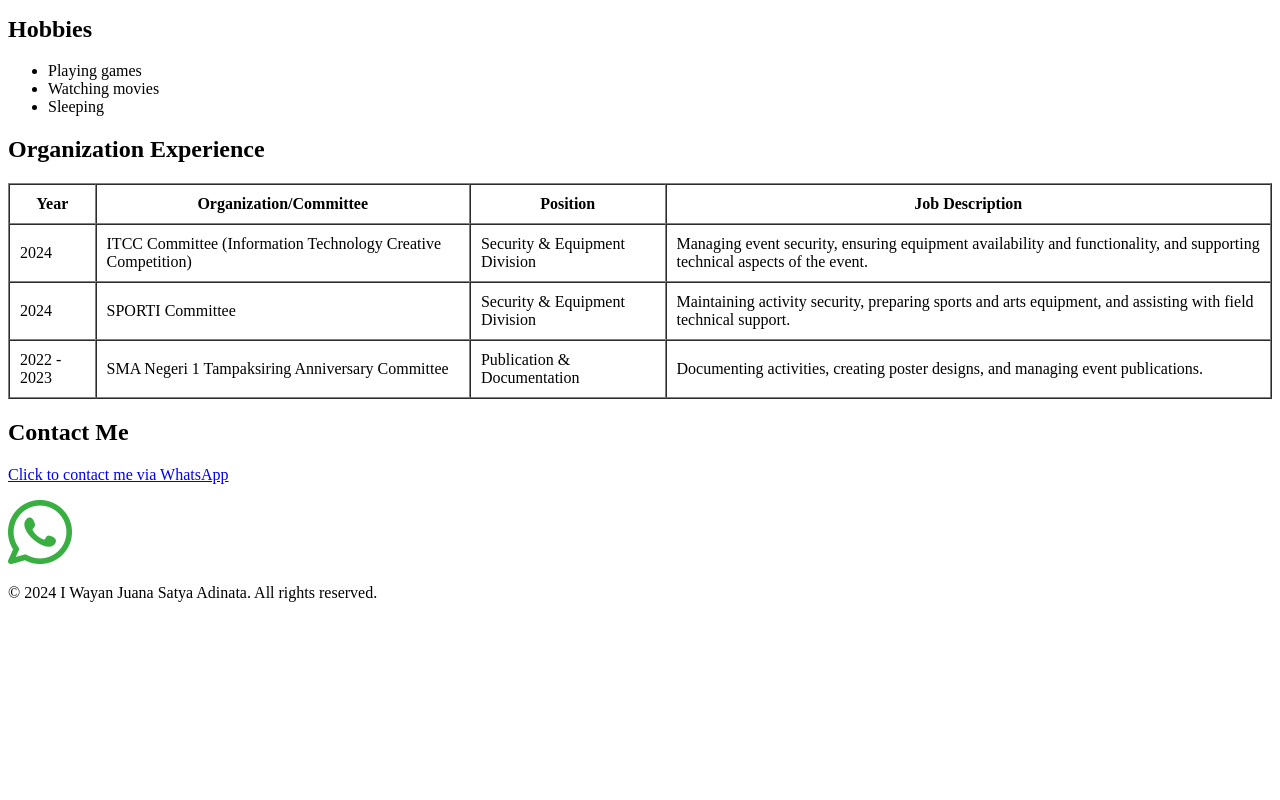
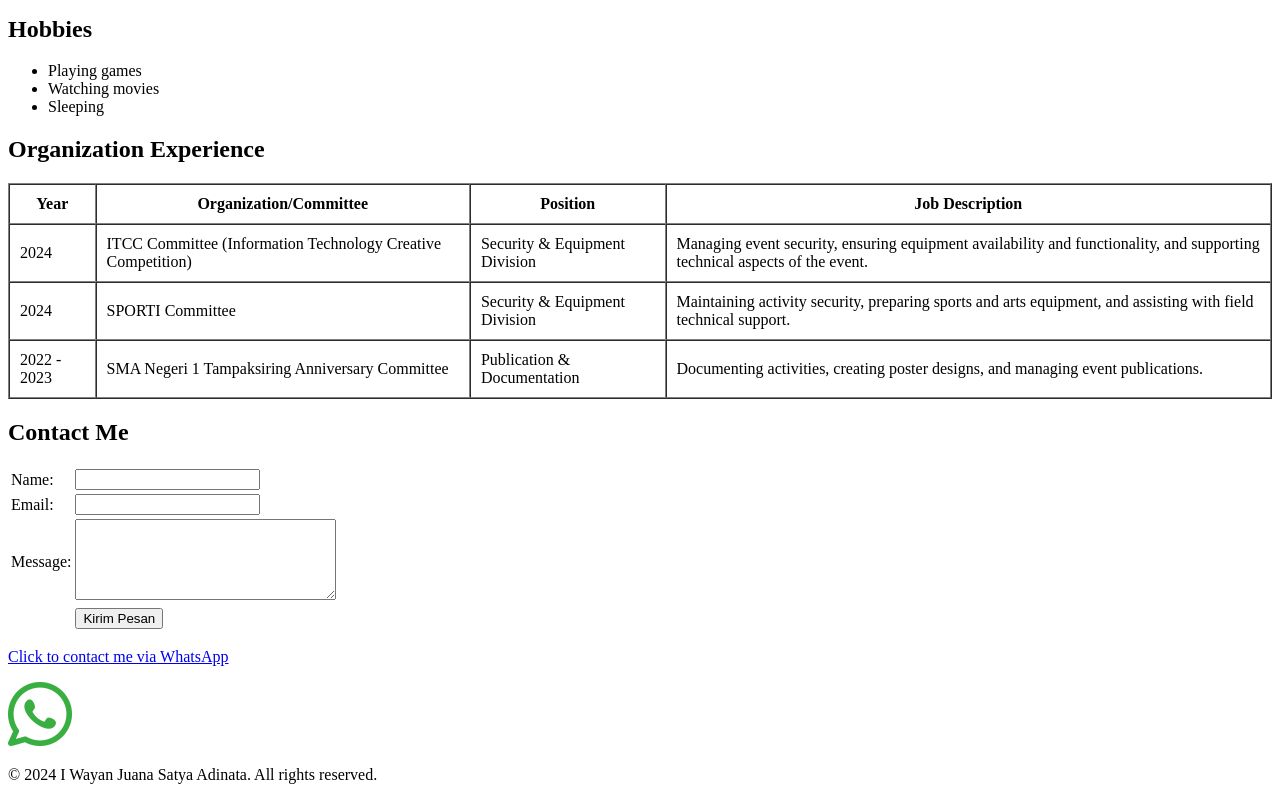
Before and after one commit to juanaxyz/TugasPrognet1, a plain HTML site: page index.html in a window 1280 px wide. Shown: the part 1027-1827 px from the top of the page. Before the commit the page ends 1645 px from the top, so only its background shows below. Drawn offline with Linux system fonts and the light colour scheme.

Commit message:
update: add contact form

```diff
--- a/index.html
+++ b/index.html
@@ -25,9 +25,10 @@
       <div class="profile-text">
         <h3>Welcome to my world!</h3>
         <h2>I Wayan Juana Satya Adinata</h2>
-                <p>A passionate tech enthusiast from the beautiful highlands of Bangli.
-                  Currently exploring the endless possibilities of Information Technology
-                  at Udayana University, where code meets creativity.
+        <p>
+          A passionate tech enthusiast from the beautiful highlands of Bangli.
+          Currently exploring the endless possibilities of Information
+          Technology at Udayana University, where code meets creativity.
         </p>
       </div>
     </section>
@@ -75,7 +76,8 @@
       <h2>Education History</h2>
       <ul>
         <li>
-          <b>2024 - Present:</b> Udayana University - Information Technology (Bachelor's Degree)
+          <b>2024 - Present:</b> Udayana University - Information Technology
+          (Bachelor's Degree)
         </li>
         <li><b>2021 - 2024:</b> SMA Negeri 1 Tampaksiring - Science Track</li>
         <li><b>2018 - 2021:</b> SMP Negeri 1 Susut</li>
@@ -108,32 +110,75 @@
         <tbody>
           <tr>
             <td>2024</td>
-          <td>ITCC Committee (Information Technology Creative Competition)</td>
+            <td>
+              ITCC Committee (Information Technology Creative Competition)
+            </td>
             <td>Security & Equipment Division</td>
-      <td>Managing event security, ensuring equipment availability and functionality, and supporting technical aspects of the event.</td>
+            <td>
+              Managing event security, ensuring equipment availability and
+              functionality, and supporting technical aspects of the event.
+            </td>
           </tr>
           <tr>
             <td>2024</td>
             <td>SPORTI Committee</td>
             <td>Security & Equipment Division</td>
-      <td>Maintaining activity security, preparing sports and arts equipment, and assisting with field technical support.</td>
+            <td>
+              Maintaining activity security, preparing sports and arts
+              equipment, and assisting with field technical support.
+            </td>
           </tr>
           <tr>
             <td>2022 - 2023</td>
             <td>SMA Negeri 1 Tampaksiring Anniversary Committee</td>
             <td>Publication & Documentation</td>
-      <td>Documenting activities, creating poster designs, and managing event publications.</td>
+            <td>
+              Documenting activities, creating poster designs, and managing
+              event publications.
+            </td>
           </tr>
-
         </tbody>
-
       </table>
-
     </section>
 
     <!-- Contact Form -->
     <section id="kontak">
       <h2>Contact Me</h2>
+
+      <form>
+        <table>
+          <tr>
+            <td><label for="nama">Name:</label></td>
+            <td><input type="text" id="nama" name="nama" required /></td>
+          </tr>
+          <tr>
+            <td><label for="email">Email:</label></td>
+            <td><input type="email" id="email" name="email" required /></td>
+          </tr>
+          <tr>
+            <td><label for="pesan">Message:</label></td>
+            <td>
+              <textarea
+                id="pesan"
+                name="pesan"
+                rows="5"
+                cols="30"
+                required
+              ></textarea>
+            </td>
+          </tr>
+          <tr>
+            <td></td>
+            <td>
+              <input
+                type="submit"
+                value="Kirim Pesan"
+                onclick="alert(`PESAN TERKIRIM`)"
+              />
+            </td>
+          </tr>
+        </table>
+      </form>
 
       <a href="https://wa.me/6288888888">
         <p>Click to contact me via WhatsApp</p>
```
Lines whose indentation alone changed are shown as unchanged.
